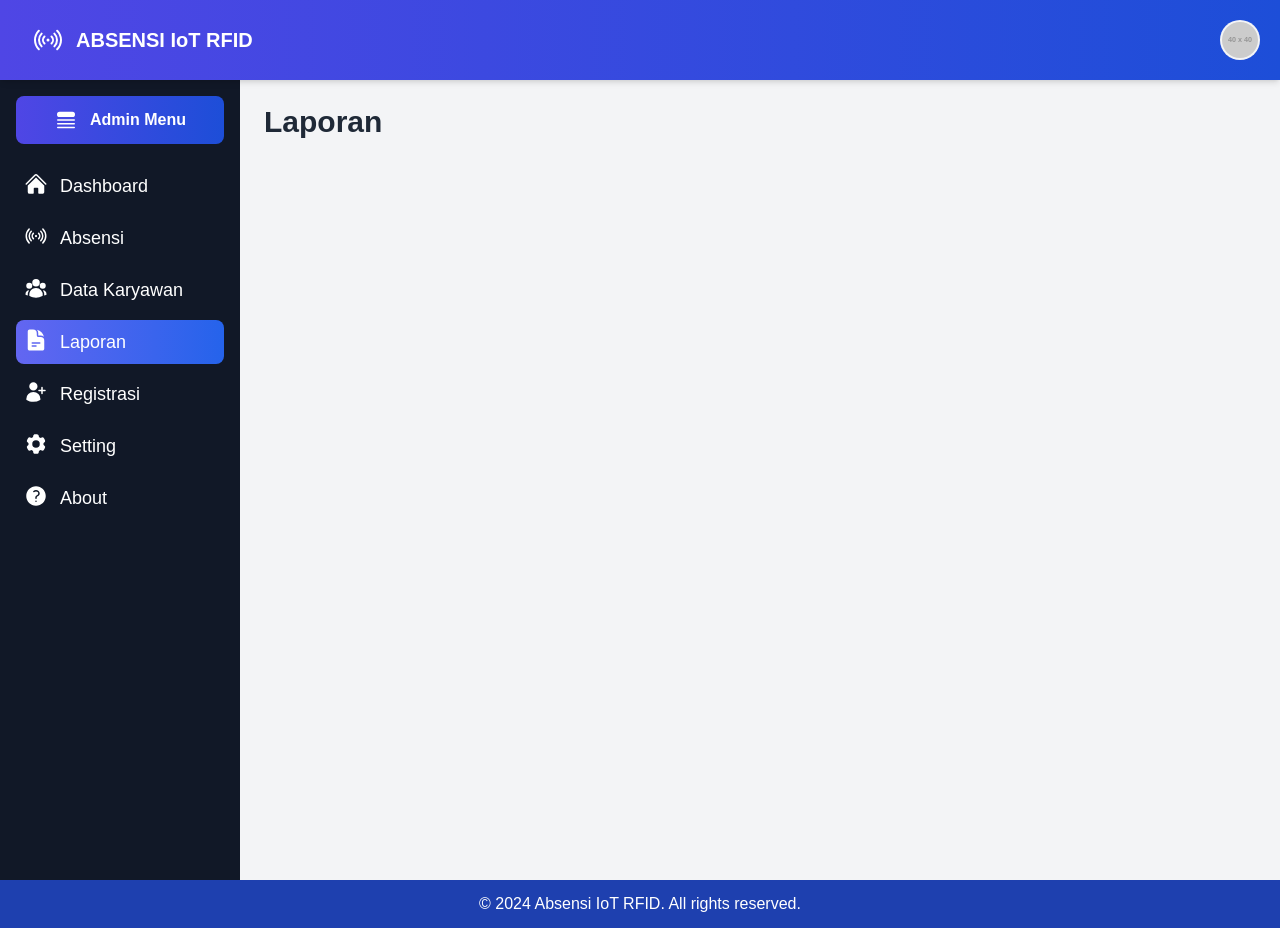
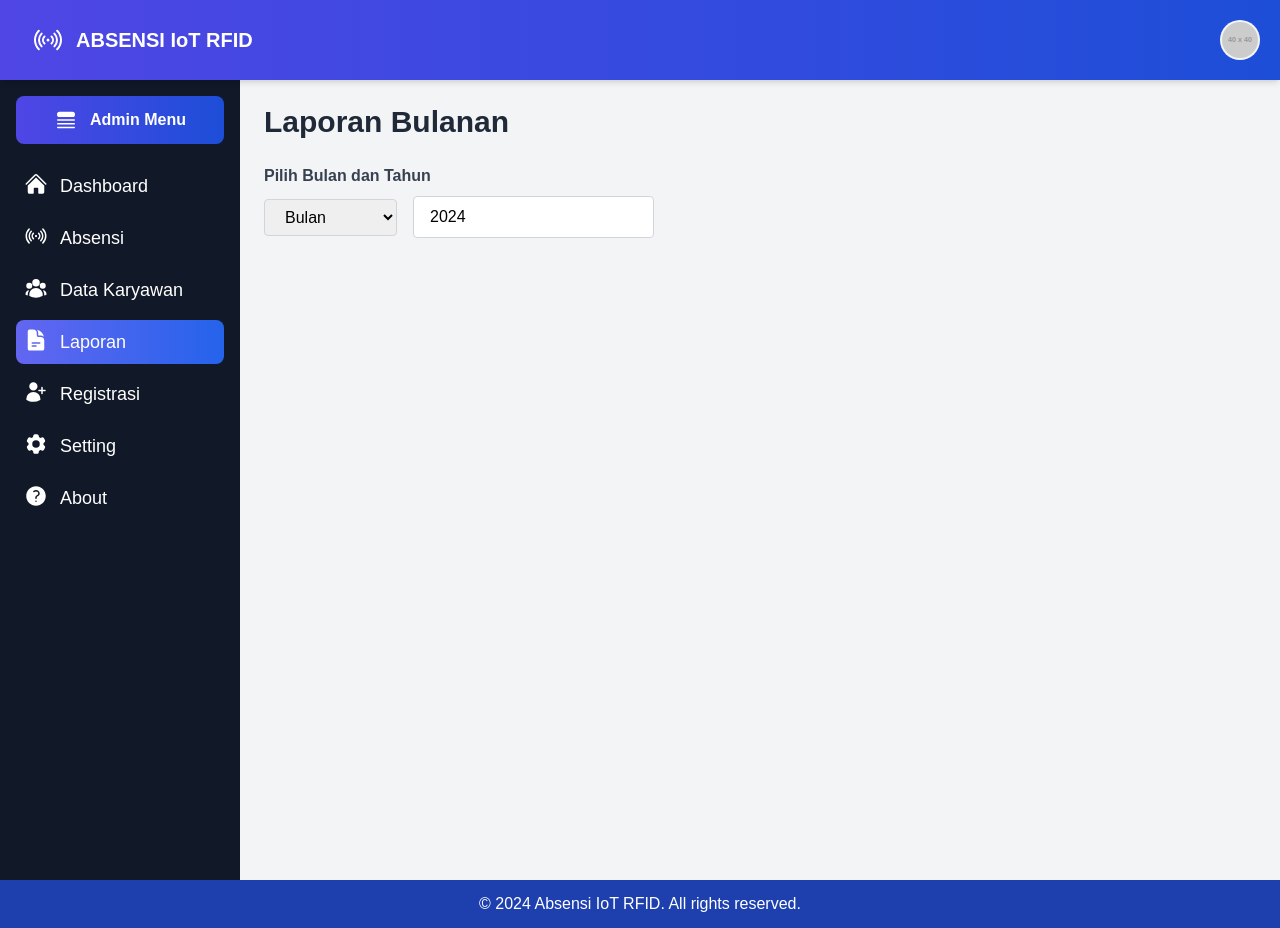
Before and after one commit to wasep12/absensi-rfid, a React (Vite) app: page /laporan in a window 1280 px wide. Built offline with nearby package versions, Linux system fonts and the light colour scheme; sample sign-in values are in the browser's storage.

Commit message:
edit page Laporan

```diff
--- a/package.json
+++ b/package.json
@@ -13,6 +13,9 @@
   "dependencies": {
     "axios": "^1.7.7",
     "chart.js": "^4.4.6",
+    "file-saver": "^2.0.5",
+    "jspdf": "^2.5.2",
+    "jspdf-autotable": "^3.8.4",
     "react": "^18.3.1",
     "react-chartjs-2": "^5.2.0",
     "react-dom": "^18.3.1",
--- a/src/pages/Absensi.jsx
+++ b/src/pages/Absensi.jsx
@@ -223,7 +223,7 @@ const Absensi = () => {
                 onClick={handleSave}
                 className="py-2 px-4 bg-blue-600 text-white rounded-md hover:bg-blue-700"
               >
-                Simpan Kehadiran
+                Save
               </button>
             </div>
             {/* Tabel Absensi */}
--- a/src/pages/DataKaryawan.jsx
+++ b/src/pages/DataKaryawan.jsx
@@ -12,6 +12,40 @@ const DataKaryawan = () => {
   const [deleteId, setDeleteId] = useState(null);
   const [currentPage, setCurrentPage] = useState(1);
   const [itemsPerPage] = useState(10);
+
+  // Fungsi untuk mengunduh data dalam format CSV
+  const downloadCSV = () => {
+    const csvRows = [];
+    const headers = [
+      "No",
+      "Nama",
+      "RFID ID",
+      "Posisi",
+      "Alamat",
+      "Jenis Kelamin",
+    ];
+    csvRows.push(headers.join(","));
+
+    karyawanData.forEach((karyawan, index) => {
+      const row = [
+        index + 1,
+        karyawan.name,
+        karyawan.rfidId,
+        karyawan.position,
+        karyawan.address,
+        karyawan.gender,
+      ];
+      csvRows.push(row.join(","));
+    });
+
+    const csvString = csvRows.join("\n");
+    const blob = new Blob([csvString], { type: "text/csv" });
+    const url = URL.createObjectURL(blob);
+    const a = document.createElement("a");
+    a.setAttribute("href", url);
+    a.setAttribute("download", "karyawan_data.csv");
+    a.click();
+  };
 
   // Fetch data from localStorage on component mount
   useEffect(() => {
@@ -95,7 +129,7 @@ const DataKaryawan = () => {
             Dashboard Absensi
           </h1>
           <div className="container mx-auto">
-            <div className="mb-4">
+            <div className="mb-4 flex justify-between">
               <input
                 type="text"
                 value={search}
@@ -103,6 +137,12 @@ const DataKaryawan = () => {
                 placeholder="Cari karyawan..."
                 className="p-2 border border-gray-300 rounded-md w-full"
               />
+              <button
+                onClick={downloadCSV}
+                className="ml-2 bg-green-500 text-white p-3 rounded"
+              >
+                CSV
+              </button>
             </div>
 
             <div className="overflow-x-auto bg-white rounded-lg shadow-lg">
--- a/src/pages/Laporan.jsx
+++ b/src/pages/Laporan.jsx
@@ -1,8 +1,121 @@
 import Header from "../components/Header";
 import Footer from "../components/Footer";
 import Sidebar from "../components/Sidebar";
+import { saveAs } from "file-saver";
+import jsPDF from "jspdf";
+import "jspdf-autotable";
+import { useState } from "react";
+import { FaFileCsv, FaFilePdf } from "react-icons/fa";
 
 const Laporan = () => {
+  // Simulasi data laporan
+  const simulatedData = [
+    { id: 1, name: "John Doe", date: "2024-11-30", status: "Masuk" },
+    { id: 2, name: "Jane Smith", date: "2024-11-29", status: "Sakit" },
+    { id: 3, name: "John Doe", date: "2024-11-28", status: "Cuti" },
+    { id: 4, name: "Alice Johnson", date: "2024-11-27", status: "Ijin" },
+    { id: 5, name: "John Doe", date: "2024-11-26", status: "Tidak Masuk" },
+    { id: 6, name: "Emily Clark", date: "2024-11-25", status: "Masuk" },
+    { id: 7, name: "John Doe", date: "2024-11-24", status: "Masuk" },
+    { id: 8, name: "Chris Hall", date: "2024-11-23", status: "Masuk" },
+    { id: 9, name: "Jane Smith", date: "2024-10-15", status: "Ijin" },
+    { id: 10, name: "Alice Johnson", date: "2024-10-10", status: "Cuti" },
+  ];
+
+  const [selectedMonth, setSelectedMonth] = useState("");
+  const [selectedYear, setSelectedYear] = useState("2024"); // Tahun default 2024
+  const [searchTerm, setSearchTerm] = useState("");
+
+  // Fungsi untuk menghitung rekap per kategori dan nama
+  const calculateSummary = () => {
+    if (!selectedMonth || !selectedYear) return null;
+
+    const filteredData = simulatedData.filter((item) => {
+      const itemDate = new Date(item.date);
+      return (
+        itemDate.getMonth() + 1 === parseInt(selectedMonth) &&
+        itemDate.getFullYear() === parseInt(selectedYear)
+      );
+    });
+
+    const summary = { Masuk: 0, "Tidak Masuk": 0, Ijin: 0, Sakit: 0, Cuti: 0 };
+    const perEmployee = {};
+
+    filteredData.forEach((item) => {
+      summary[item.status]++;
+      if (!perEmployee[item.name]) {
+        perEmployee[item.name] = {
+          Masuk: 0,
+          "Tidak Masuk": 0,
+          Ijin: 0,
+          Sakit: 0,
+          Cuti: 0,
+        };
+      }
+      perEmployee[item.name][item.status]++;
+    });
+
+    return { summary, perEmployee, filteredData };
+  };
+
+  const result = calculateSummary();
+
+  // Fungsi untuk mengunduh CSV
+  const downloadCSV = () => {
+    if (!result) return;
+
+    const { perEmployee } = result;
+    let csvContent = "Nama,Masuk,Tidak Masuk,Ijin,Sakit,Cuti\n";
+
+    Object.entries(perEmployee).forEach(([name, data]) => {
+      csvContent += `${name},${data.Masuk},${data["Tidak Masuk"]},${data.Ijin},${data.Sakit},${data.Cuti}\n`;
+    });
+    const blob = new Blob([csvContent], { type: "text/csv;charset=utf-8;" });
+    saveAs(blob, `Laporan-${selectedMonth}-${selectedYear}.csv`);
+  };
+
+  // Fungsi untuk mengunduh PDF
+  const downloadPDF = () => {
+    if (!result) return;
+
+    const { perEmployee } = result;
+    const doc = new jsPDF();
+    doc.text("Laporan Kehadiran", 14, 20);
+
+    const data = Object.entries(perEmployee).map(([name, data]) => [
+      name,
+      data.Masuk,
+      data["Tidak Masuk"],
+      data.Ijin,
+      data.Sakit,
+      data.Cuti,
+    ]);
+
+    doc.autoTable({
+      head: [["Nama", "Masuk", "Tidak Masuk", "Ijin", "Sakit", "Cuti"]],
+      body: data,
+      columnStyles: {
+        0: { cellWidth: 40 }, // Nama
+        1: { cellWidth: 20 }, // Masuk
+        2: { cellWidth: 30 }, // Tidak Masuk
+        3: { cellWidth: 20 }, // Ijin
+        4: { cellWidth: 20 }, // Sakit
+        5: { cellWidth: 20 }, // Cuti
+      },
+      margin: { top: 30 },
+    });
+
+    doc.save(`Laporan-${selectedMonth}-${selectedYear}.pdf`);
+  };
+
+  const cardColors = [
+    "bg-green-500",
+    "bg-red-500",
+    "bg-blue-500",
+    "bg-yellow-500",
+    "bg-purple-500",
+  ];
+
   return (
     <div className="flex flex-col min-h-screen bg-gray-100">
       {/* Header */}
@@ -12,8 +125,132 @@ const Laporan = () => {
         <Sidebar />
         <div className="flex-1 p-6 bg-gray-100">
           <h1 className="md:text-left text-center text-3xl font-semibold text-gray-800 mb-6">
-            Laporan
+            Laporan Bulanan
           </h1>
+
+          {/* Form untuk memilih bulan dan tahun */}
+          <div className="mb-6">
+            <label className="block text-gray-700 font-semibold mb-2">
+              Pilih Bulan dan Tahun
+            </label>
+            <div className="flex items-center space-x-4">
+              <select
+                value={selectedMonth}
+                onChange={(e) => setSelectedMonth(e.target.value)}
+                className="border border-gray-300 rounded px-4 py-2"
+              >
+                <option value="">Bulan</option>
+                {[
+                  "Januari",
+                  "Februari",
+                  "Maret",
+                  "April",
+                  "Mei",
+                  "Juni",
+                  "Juli",
+                  "Agustus",
+                  "September",
+                  "Oktober",
+                  "November",
+                  "Desember",
+                ].map((month, index) => (
+                  <option key={index + 1} value={index + 1}>
+                    {month}
+                  </option>
+                ))}
+              </select>
+
+              <input
+                type="number"
+                value={selectedYear}
+                onChange={(e) => setSelectedYear(e.target.value)}
+                placeholder="Tahun"
+                className="border border-gray-300 rounded px-4 py-2"
+              />
+            </div>
+          </div>
+
+          {/* Rekap Kehadiran dalam Card */}
+          {result && (
+            <>
+              <div className="grid md:grid-cols-5 grid-cols-2 gap-4 mb-8">
+                {Object.entries(result.summary).map(([key, value], index) => (
+                  <div
+                    key={key}
+                    className={`rounded-lg p-4 flex flex-col items-center justify-center text-center text-white ${cardColors[index]}`}
+                  >
+                    <h2 className="text-xl font-bold">{value}</h2>
+                    <p className="text-sm">{key}</p>
+                  </div>
+                ))}
+              </div>
+
+              {/* Tabel Rekap Data Per Karyawan */}
+              <h2 className="text-xl font-semibold text-gray-700 mb-4">
+                Rekap Kehadiran Per Karyawan
+              </h2>
+              <div className="mt-6 space-x-4">
+                {/* Input untuk pencarian */}
+                <input
+                  type="text"
+                  value={searchTerm}
+                  onChange={(e) => setSearchTerm(e.target.value)}
+                  placeholder="Cari berdasarkan nama"
+                  className="border border-gray-300 rounded px-4 py-2 mb-4"
+                />
+                {/* Tombol Unduhan */}
+                <button
+                  onClick={downloadCSV}
+                  className="bg-green-500 text-white px-4 py-2 rounded items-center justify-center"
+                >
+                  {/* Teks akan disembunyikan pada ukuran mobile, ikon hanya muncul di mobile */}
+                  <span className="hidden sm:inline">Unduh CSV</span>
+                  <FaFileCsv className="sm:hidden text-xl" />
+                </button>
+
+                <button
+                  onClick={downloadPDF}
+                  className="bg-blue-500 text-white px-4 py-2 rounded items-center justify-center"
+                >
+                  {/* Teks akan disembunyikan pada ukuran mobile, ikon hanya muncul di mobile */}
+                  <span className="hidden sm:inline">Unduh PDF</span>
+                  <FaFilePdf className="sm:hidden text-xl" />
+                </button>
+              </div>
+              <div className="overflow-x-auto shadow-md rounded-lg mb-8">
+                <table className="min-w-full table-auto">
+                  <thead className="bg-gray-200">
+                    <tr>
+                      <th className="px-4 py-2 text-sm sm:text-base">Nama</th>
+                      <th className="px-4 py-2 text-sm sm:text-base">Masuk</th>
+                      <th className="px-4 py-2 text-sm sm:text-base">
+                        Tidak Masuk
+                      </th>
+                      <th className="px-4 py-2 text-sm sm:text-base">Ijin</th>
+                      <th className="px-4 py-2 text-sm sm:text-base">Sakit</th>
+                      <th className="px-4 py-2 text-sm sm:text-base">Cuti</th>
+                    </tr>
+                  </thead>
+                  <tbody>
+                    {Object.entries(result.perEmployee)
+                      .filter(([name]) =>
+                        name.toLowerCase().includes(searchTerm.toLowerCase())
+                      )
+                      .map(([name, data]) => (
+                        <tr key={name}>
+                          <td className="px-4 py-2">{name}</td>
+                          <td className="px-4 py-2">{data.Masuk}</td>
+                          <td className="px-4 py-2">{data["Tidak Masuk"]}</td>
+                          <td className="px-4 py-2">{data.Ijin}</td>
+                          <td className="px-4 py-2">{data.Sakit}</td>
+                          <td className="px-4 py-2">{data.Cuti}</td>
+                        </tr>
+                      ))}
+                  </tbody>
+                </table>
+              </div>
+            </>
+          )}
         </div>
       </div>
 
```
Also changed, not shown: 1 other file (tests, documents, lock files or other folders).
